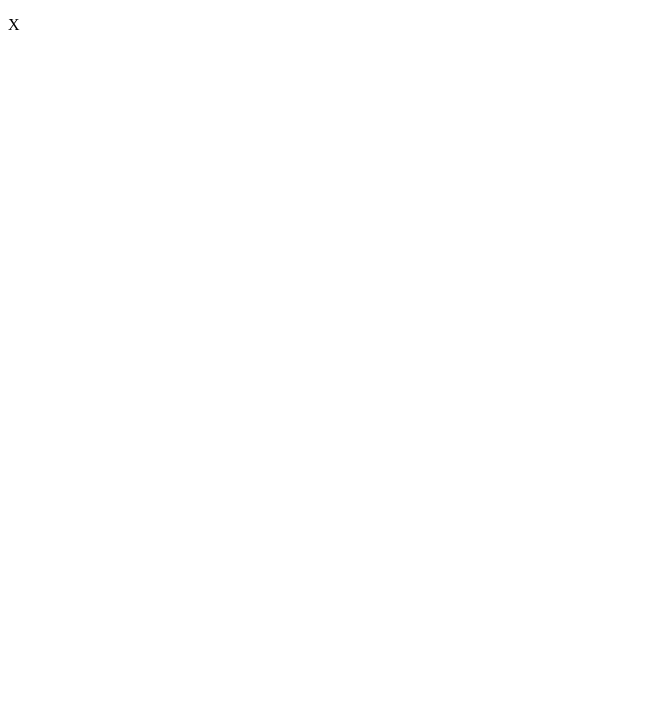
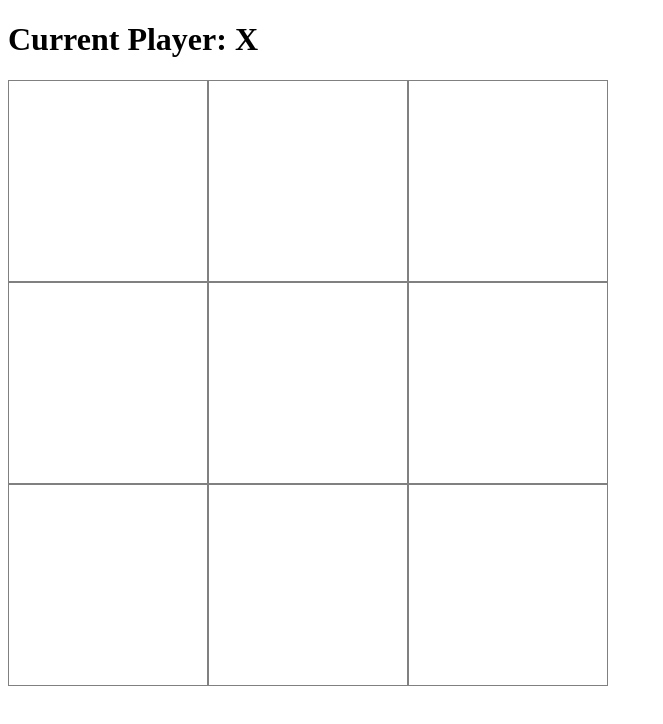
Before and after one commit to tigerwxu/angular-tictactoe, an Angular app: page / in a window 1280 px wide. Shown: the top 724 px of the page, without its empty margins (0-663 px from the left). Built offline with nearby package versions, Linux system fonts and the light colour scheme.

Commit message:
Add and style board to app

```diff
--- a/src/app/app.component.html
+++ b/src/app/app.component.html
@@ -1,2 +1,2 @@
-<app-square [value]="'X'"></app-square>
+<app-board></app-board>
 <router-outlet></router-outlet>
--- a/src/app/board/board.component.html
+++ b/src/app/board/board.component.html
@@ -1 +1,10 @@
-<p>board works!</p>
+<h1>Current Player: {{ player }} </h1>
+<h2>{{ winner ? ("Player " + winner + " won the game!"): "" }}</h2>
+
+<div class="grid">
+    <app-square
+        *ngFor="let square of squares; let i = index"
+        [value]="square"
+        (click)="makeMove(i)">
+    </app-square>
+</div>
--- a/src/app/board/board.component.scss
+++ b/src/app/board/board.component.scss
@@ -0,0 +1,13 @@
+.grid {
+    display: grid;
+    grid-template-columns: 200px 200px 200px;
+    grid-gap: 0px;
+}
+
+app-square {
+    border: 1px gray solid;
+    height: 200px;
+    display: flex;
+    align-items: center;
+    justify-content: center;
+}
--- a/src/app/square/square.component.html
+++ b/src/app/square/square.component.html
@@ -1 +1 @@
-<p>{{ value }}</p>
+<div>{{ value }}</div>
--- a/src/app/square/square.component.scss
+++ b/src/app/square/square.component.scss
@@ -0,0 +1,4 @@
+div {
+    font-size: 128px;
+    font-family: Verdana, Geneva, Tahoma, sans-serif;
+}
```
